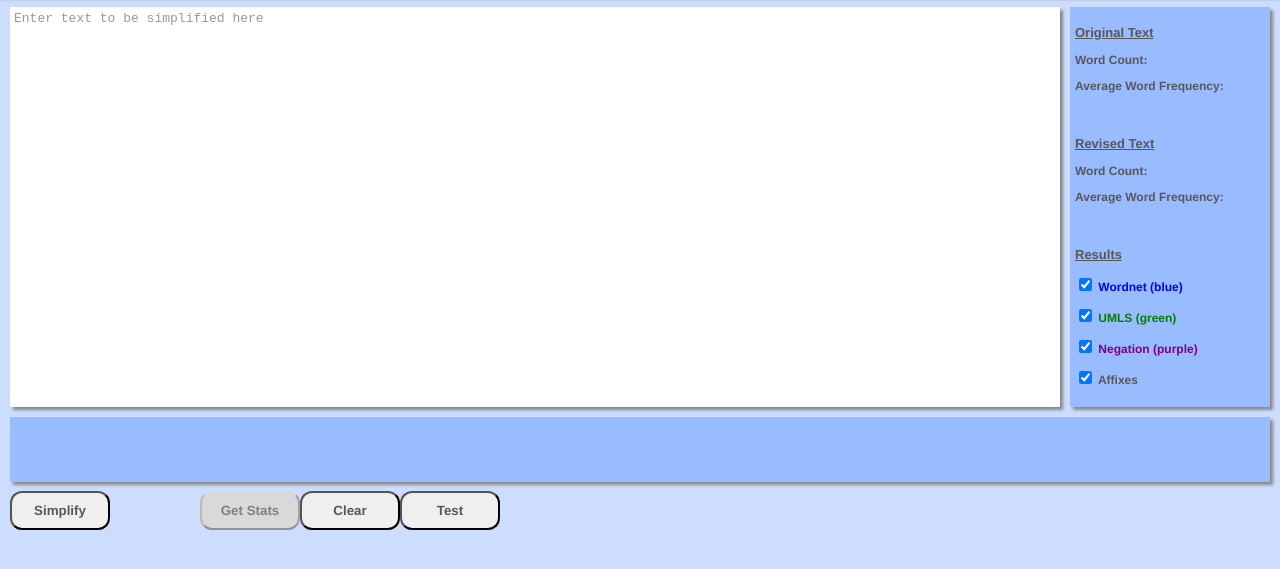
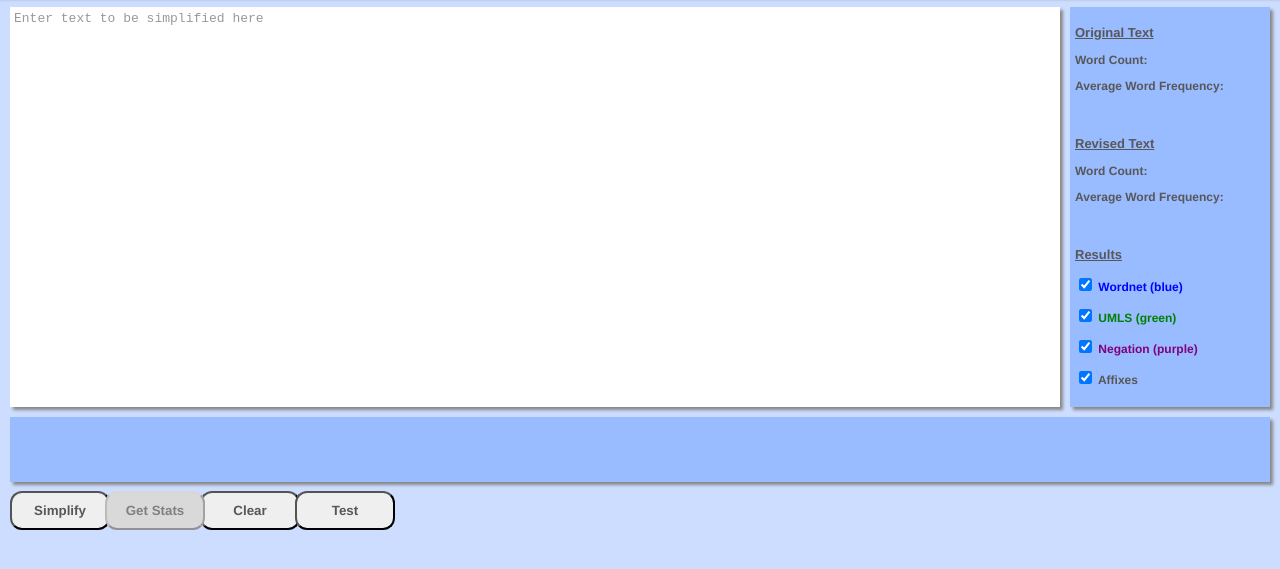
Before and after one commit to akshaybhardwaj1/MedicalTextSimplification, a plain HTML site: page index.html in a window 1280 px wide. Shown: the part 49-618 px from the top of the page. Drawn offline with nearby package versions, Linux system fonts and the light colour scheme.

Commit message:
commit 5

```diff
--- a/simpleStyle.css
+++ b/simpleStyle.css
@@ -44,15 +44,15 @@ button.simplify {
 }
 
 button.statistics {
+	left: 105px;
+}
+
+button.clear {
 	left: 200px;
 }
 
-button.clear {
-	left: 300px;
-}
-
 button.test {
-	left: 400px;
+	left: 295px;
 }
 
 button.disabled {
```
